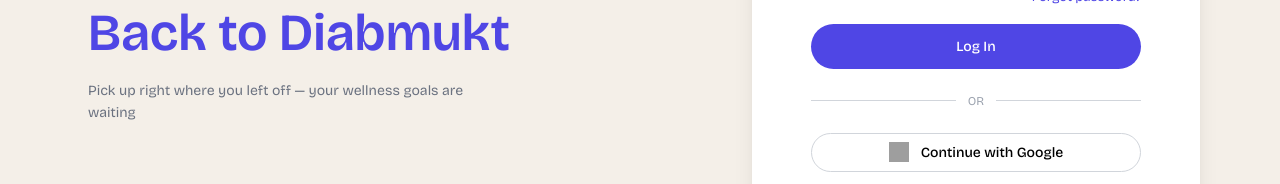
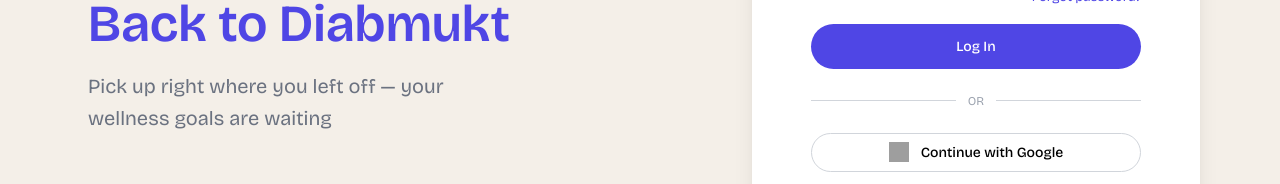
Before and after one commit to Ravindra-15/diabmukt, a React (Vite) app in the folder frontend/: page /login in a window 1280 px wide. Shown: the part 409-593 px from the top of the page. Built offline with nearby package versions, Linux system fonts and the light colour scheme; no server answers; grey boxes are pictures that could not be loaded.

Commit message:
SignUp+Login Page Text Bigger

```diff
--- a/frontend/src/pages/Customer/Login/Login.jsx
+++ b/frontend/src/pages/Customer/Login/Login.jsx
@@ -162,7 +162,7 @@
             <span className="text-[#4F46E5]">Back to Diabmukt</span>
           </h1>
 
-          <p className="mt-4 text-[#6B7280] text-[14px] leading-[1.6] max-w-[420px] mx-auto md:mx-0">
+          <p className="mt-4 text-[#6B7280] text-[20px] leading-[1.6] max-w-[420px] mx-auto md:mx-0">
             Pick up right where you left off — your wellness goals are waiting
           </p>
         </div>
--- a/frontend/src/pages/Signup/Signup.jsx
+++ b/frontend/src/pages/Signup/Signup.jsx
@@ -110,12 +110,12 @@
       <div className="flex flex-col md:flex-row items-center justify-between px-6 md:px-20 pt-24 md:pt-28 pb-10 md:pb-16 gap-10 md:gap-0">
         {/* LEFT */}
         <div className="max-w-md mx-auto md:mx-0 text-center md:text-left px-2">
-          <h1 className="text-[38px] md:text-[52px] font-semibold text-teal-900 leading-[1.15]">
-            Your Wellness <br />
-            <span className="text-[#4F46E5]">Journey Begins</span>
-          </h1>
+         <h1 className="text-[38px] md:text-[52px] font-semibold text-teal-900 leading-[1.15]">
+  Your Wellness <br />
+  <span className="text-[#4F46E5]">Journey Begins</span>
+</h1>
 
-          <p className="mt-4 text-[#6B7280] text-[14px] leading-[1.6] max-w-[420px] mx-auto md:mx-0">
+          <p className="mt-4 text-[#6B7280] text-[20px] leading-[1.6] max-w-[420px] mx-auto md:mx-0">
             Join thousands building sustainable health habits through
             expert-guided programs
           </p>
```
